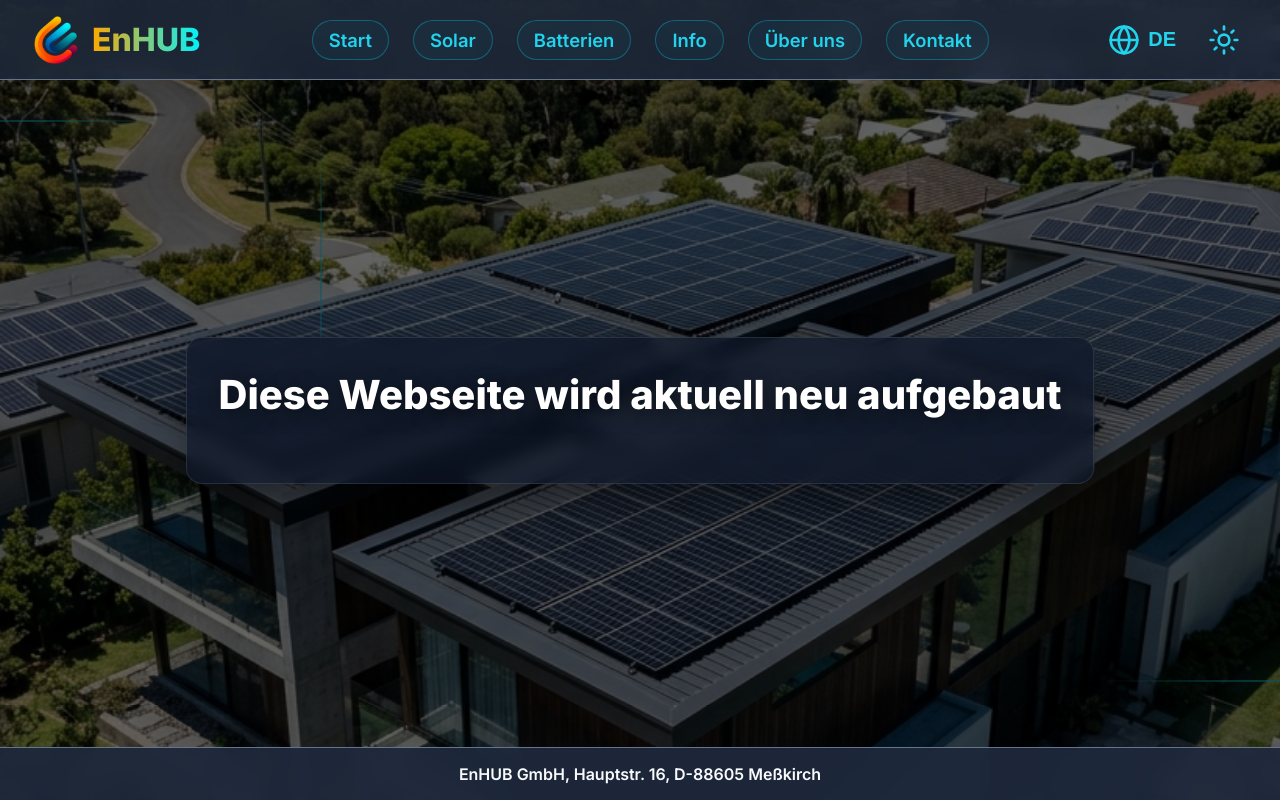
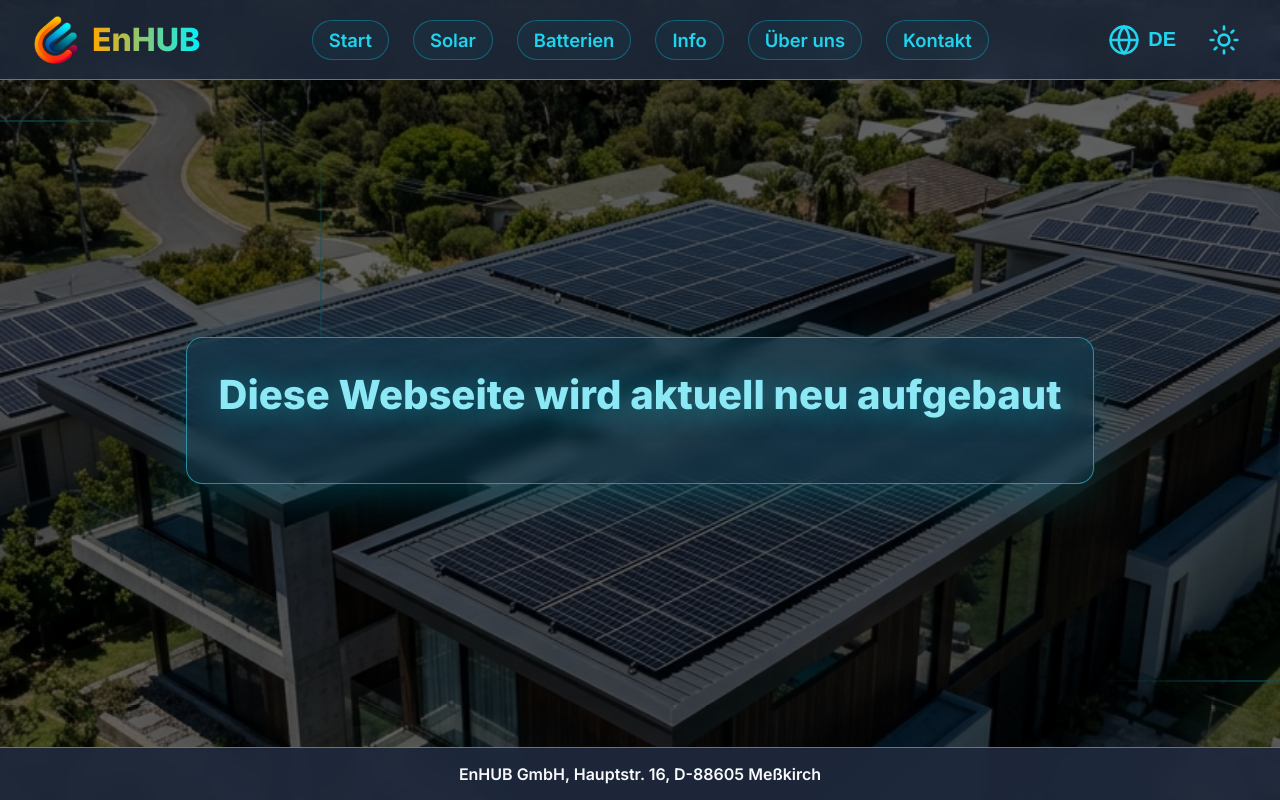
Before and after one commit to seyon1988/enhub-gmbh-solar-fe, a React (Vite) app: page / in a window 1280 px wide. Built offline with nearby package versions, Linux system fonts and the light colour scheme.

Commit message:
Update blink gap to 4 seconds

```diff
--- a/src/index.css
+++ b/src/index.css
@@ -230,16 +230,16 @@ button.icon-btn:hover {
   backdrop-filter: blur(8px);
   border: 1px solid rgba(255,255,255,0.1);
   box-shadow: 0 25px 50px -12px rgba(0,0,0,0.5);
-  animation: heroBgFlash 12s infinite ease-in-out;
+  animation: heroBgFlash 6s infinite ease-in-out;
 }
 
 @keyframes heroBgFlash {
-  0%, 83%, 100% {
+  0%, 66%, 100% {
     background: rgba(15, 23, 42, 0.7);
     box-shadow: 0 25px 50px -12px rgba(0,0,0,0.5);
     border-color: rgba(255,255,255,0.1);
   }
-  91.5% {
+  83% {
     background: rgba(6, 182, 212, 0.25);
     box-shadow: 0 0 50px rgba(6, 182, 212, 0.6);
     border-color: var(--cyan);
@@ -253,12 +253,12 @@ button.icon-btn:hover {
   margin-bottom: 2rem;
   font-weight: 800;
   text-shadow: 0 4px 20px rgba(0,0,0,0.5);
-  animation: heroCyanFlash 12s infinite ease-in-out;
+  animation: heroCyanFlash 6s infinite ease-in-out;
 }
 
 @keyframes heroCyanFlash {
-  0%, 83%, 100% { color: #fff; text-shadow: 0 4px 20px rgba(0,0,0,0.5); }
-  91.5% { color: var(--cyan); text-shadow: 0 0 35px var(--cyan); }
+  0%, 66%, 100% { color: #fff; text-shadow: 0 4px 20px rgba(0,0,0,0.5); }
+  83% { color: var(--cyan); text-shadow: 0 0 35px var(--cyan); }
 }.section-content {
   background: var(--bg-color);
   width: 100%;
```
